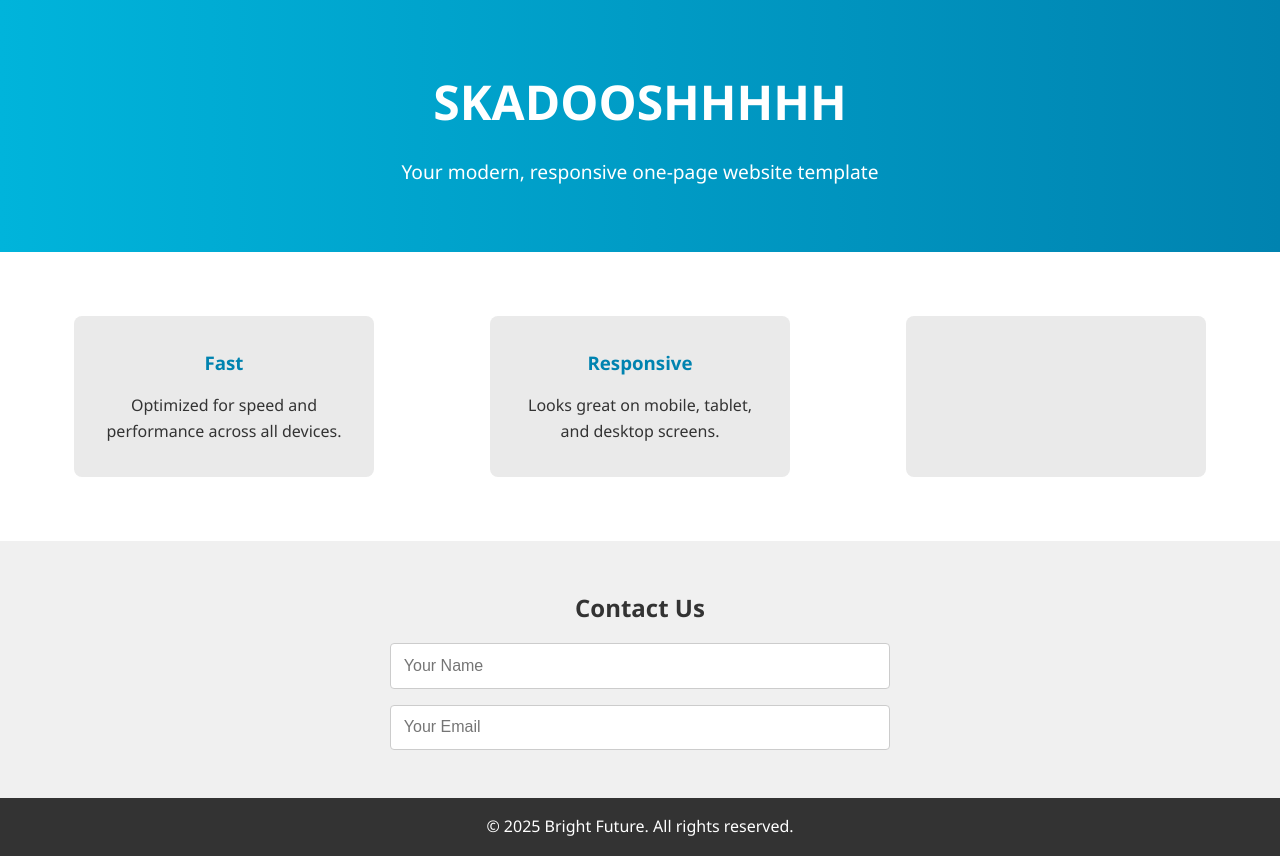
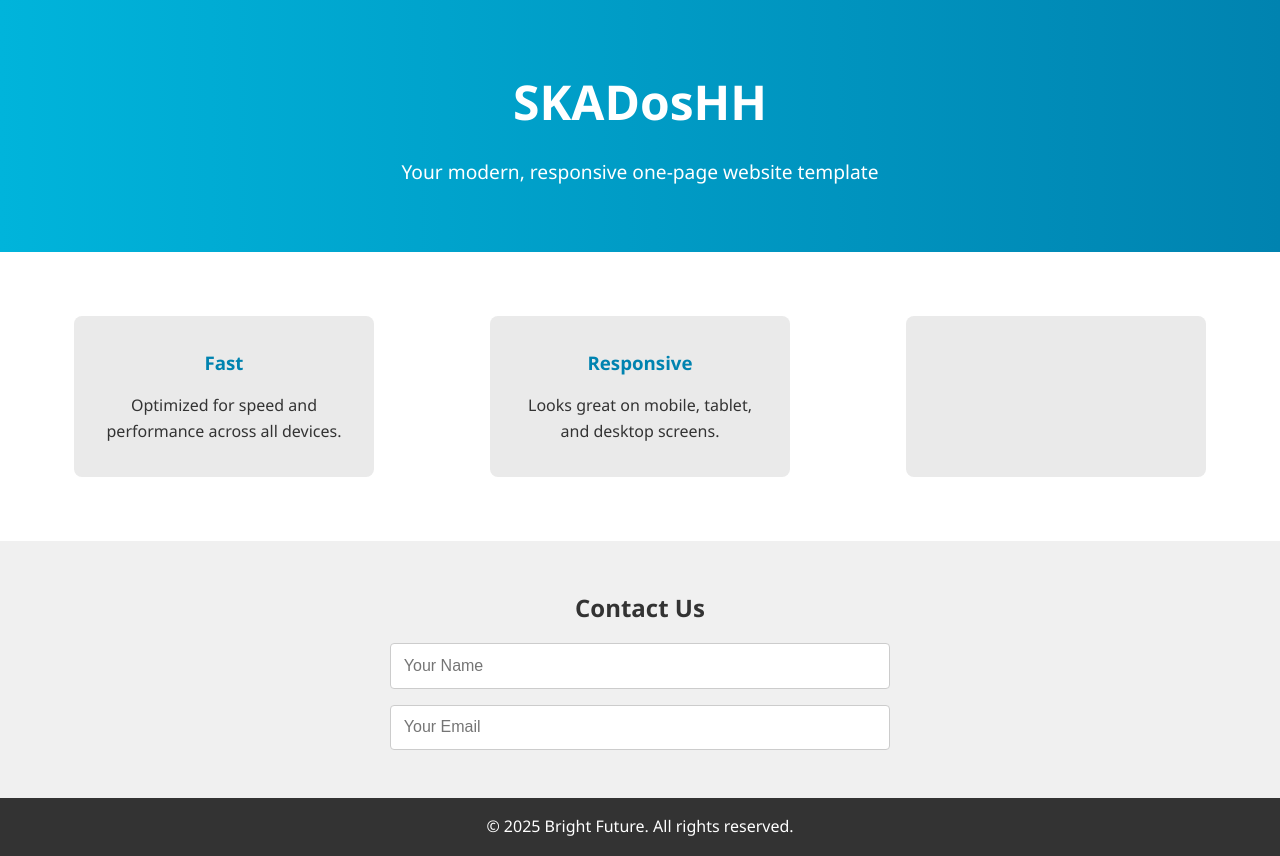
Before and after one commit to KrishnanshuA/ksa, a plain HTML site: page site2.html in a window 1280 px wide. Drawn offline with Linux system fonts and the light colour scheme.

Commit message:
Update site2.html

```diff
--- a/site2.html
+++ b/site2.html
@@ -112,7 +112,7 @@
 <body>
 
   <header>
-    <h1> SKADOOSHHHHH</h1>
+    <h1> SKADosHH</h1>
     <p>Your modern, responsive one-page website template</p>
   </header>
 
```
